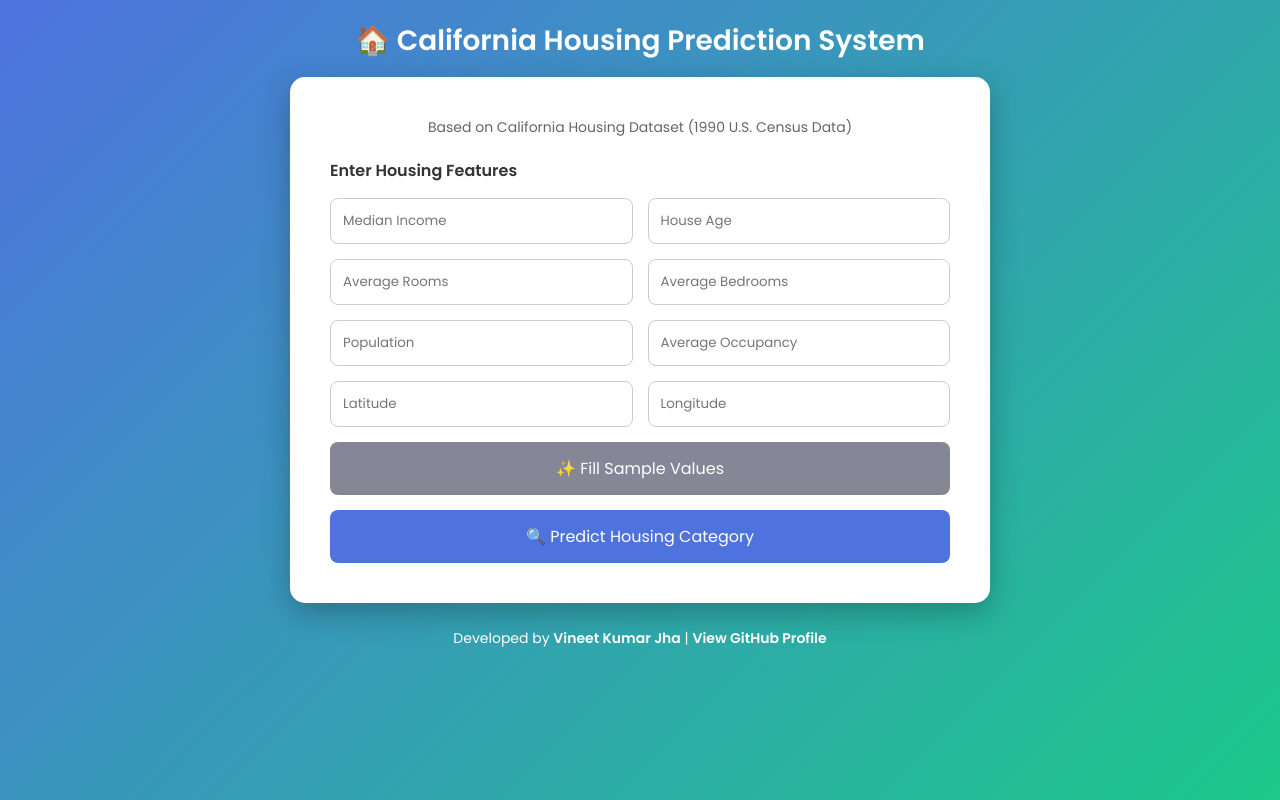
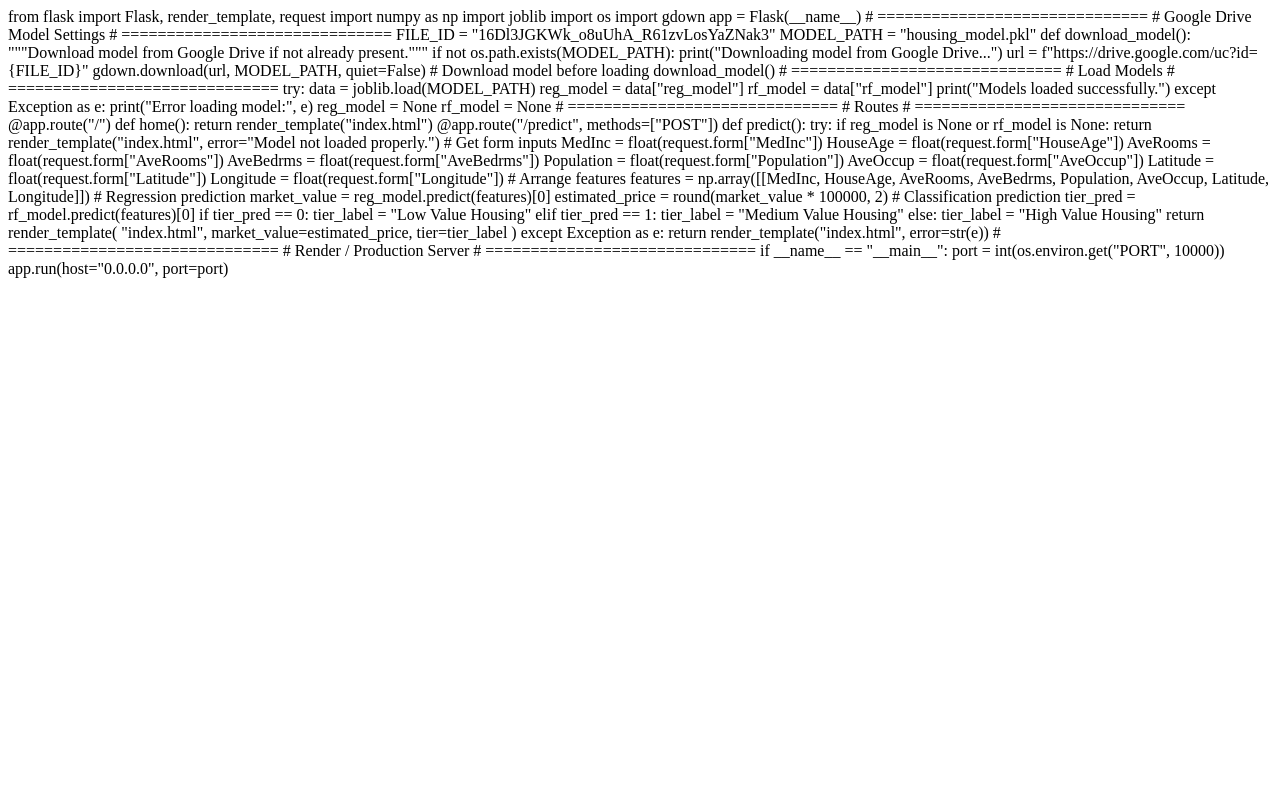
Before and after one commit to 2305100-Vineet/housing-web-app, a Flask app: page / in a window 1280 px wide. Run offline with Flask 3, Linux system fonts and the light colour scheme; parts of the project's set-up code (start-up, migrations or seed data) failed here and were passed over.

Commit message:
Update index.html

```diff
--- a/templates/index.html
+++ b/templates/index.html
@@ -1,246 +1,102 @@
-<!DOCTYPE html>
-<html lang="en">
-<head>
-    <meta charset="UTF-8">
-    <title>California Housing Prediction System</title>
-    <meta name="viewport" content="width=device-width, initial-scale=1.0">
+from flask import Flask, render_template, request
+import numpy as np
+import joblib
+import os
+import gdown
 
-    <link href="https://fonts.googleapis.com/css2?family=Poppins:wght@300;400;600&display=swap" rel="stylesheet">
+app = Flask(__name__)
 
-    <style>
-        * {
-            margin: 0;
-            padding: 0;
-            box-sizing: border-box;
-            font-family: 'Poppins', sans-serif;
-        }
+# ==============================
+# Google Drive Model Settings
+# ==============================
 
-        body {
-            background: linear-gradient(135deg, #4e73df, #1cc88a);
-            display: flex;
-            flex-direction: column;
-            align-items: center;
-            min-height: 100vh;
-            padding: 20px;
-        }
+FILE_ID = "16Dl3JGKWk_o8uUhA_R61zvLosYaZNak3"
+MODEL_PATH = "housing_model.pkl"
 
-        .page-title {
-            color: white;
-            font-size: 28px;
-            font-weight: 600;
-            margin-bottom: 15px;
-            text-align: center;
-        }
 
-        .container {
-            background: white;
-            padding: 40px;
-            border-radius: 15px;
-            width: 100%;
-            max-width: 700px;
-            box-shadow: 0 10px 30px rgba(0, 0, 0, 0.25);
-            animation: fadeIn 0.8s ease-in-out;
-        }
+def download_model():
+    """Download model from Google Drive if not already present."""
+    if not os.path.exists(MODEL_PATH):
+        print("Downloading model from Google Drive...")
+        url = f"https://drive.google.com/uc?id={FILE_ID}"
+        gdown.download(url, MODEL_PATH, quiet=False)
 
-        .subtitle {
-            text-align: center;
-            font-size: 14px;
-            color: #666;
-            margin-bottom: 20px;
-        }
 
-        .section-title {
-            font-weight: 600;
-            margin-bottom: 15px;
-            color: #333;
-        }
+# Download model before loading
+download_model()
 
-        form {
-            display: grid;
-            grid-template-columns: 1fr 1fr;
-            gap: 15px;
-        }
+# ==============================
+# Load Models
+# ==============================
 
-        input {
-            padding: 12px;
-            border-radius: 8px;
-            border: 1px solid #ccc;
-            transition: 0.3s;
-        }
+try:
+    data = joblib.load(MODEL_PATH)
+    reg_model = data["reg_model"]
+    rf_model = data["rf_model"]
+    print("Models loaded successfully.")
+except Exception as e:
+    print("Error loading model:", e)
+    reg_model = None
+    rf_model = None
 
-        input:focus {
-            border-color: #4e73df;
-            outline: none;
-        }
 
-        button {
-            grid-column: span 2;
-            padding: 14px;
-            background: #4e73df;
-            color: white;
-            border: none;
-            border-radius: 8px;
-            cursor: pointer;
-            font-size: 16px;
-            transition: 0.3s;
-        }
+# ==============================
+# Routes
+# ==============================
 
-        button:hover {
-            background: #2e59d9;
-        }
+@app.route("/")
+def home():
+    return render_template("index.html")
 
-        .sample-btn {
-            background: #858796;
-        }
 
-        .sample-btn:hover {
-            background: #6c757d;
-        }
+@app.route("/predict", methods=["POST"])
+def predict():
+    try:
+        if reg_model is None or rf_model is None:
+            return render_template("index.html", error="Model not loaded properly.")
 
-        .spinner {
-            display: none;
-            margin: 20px auto;
-            border: 6px solid #f3f3f3;
-            border-top: 6px solid #4e73df;
-            border-radius: 50%;
-            width: 50px;
-            height: 50px;
-            animation: spin 1s linear infinite;
-        }
+        # Get form inputs
+        MedInc = float(request.form["MedInc"])
+        HouseAge = float(request.form["HouseAge"])
+        AveRooms = float(request.form["AveRooms"])
+        AveBedrms = float(request.form["AveBedrms"])
+        Population = float(request.form["Population"])
+        AveOccup = float(request.form["AveOccup"])
+        Latitude = float(request.form["Latitude"])
+        Longitude = float(request.form["Longitude"])
 
-        @keyframes spin {
-            0% { transform: rotate(0deg); }
-            100% { transform: rotate(360deg); }
-        }
+        # Arrange features
+        features = np.array([[MedInc, HouseAge, AveRooms, AveBedrms,
+                              Population, AveOccup, Latitude, Longitude]])
 
-        .result {
-            margin-top: 20px;
-            padding: 20px;
-            border-radius: 10px;
-            background: #eafaf1;
-            color: #155724;
-            text-align: center;
-            font-weight: 500;
-            animation: fadeResult 0.8s ease-in-out;
-        }
+        # Regression prediction
+        market_value = reg_model.predict(features)[0]
+        estimated_price = round(market_value * 100000, 2)
 
-        .error {
-            margin-top: 20px;
-            padding: 20px;
-            border-radius: 10px;
-            background: #fdecea;
-            color: #b71c1c;
-            text-align: center;
-        }
+        # Classification prediction
+        tier_pred = rf_model.predict(features)[0]
 
-        footer {
-            margin-top: 25px;
-            color: white;
-            text-align: center;
-            font-size: 14px;
-        }
+        if tier_pred == 0:
+            tier_label = "Low Value Housing"
+        elif tier_pred == 1:
+            tier_label = "Medium Value Housing"
+        else:
+            tier_label = "High Value Housing"
 
-        footer a {
-            color: #fff;
-            font-weight: 600;
-            text-decoration: none;
-        }
+        return render_template(
+            "index.html",
+            market_value=estimated_price,
+            tier=tier_label
+        )
 
-        footer a:hover {
-            text-decoration: underline;
-        }
+    except Exception as e:
+        return render_template("index.html", error=str(e))
 
-        @keyframes fadeIn {
-            from { opacity: 0; transform: translateY(20px); }
-            to { opacity: 1; transform: translateY(0); }
-        }
 
-        @keyframes fadeResult {
-            from { opacity: 0; transform: scale(0.95); }
-            to { opacity: 1; transform: scale(1); }
-        }
+# ==============================
+# Render / Production Server
+# ==============================
 
-        @media(max-width: 600px) {
-            form {
-                grid-template-columns: 1fr;
-            }
-            button {
-                grid-column: span 1;
-            }
-        }
-    </style>
-
-    <script>
-        function showSpinner() {
-            document.getElementById("spinner").style.display = "block";
-        }
-
-        function fillSample() {
-            document.getElementsByName("MedInc")[0].value = 5;
-            document.getElementsByName("HouseAge")[0].value = 25;
-            document.getElementsByName("AveRooms")[0].value = 6;
-            document.getElementsByName("AveBedrms")[0].value = 1;
-            document.getElementsByName("Population")[0].value = 800;
-            document.getElementsByName("AveOccup")[0].value = 3;
-            document.getElementsByName("Latitude")[0].value = 34;
-            document.getElementsByName("Longitude")[0].value = -118;
-        }
-    </script>
-</head>
-
-<body>
-
-<div class="page-title">
-    🏠 California Housing Prediction System
-</div>
-
-<div class="container">
-
-    <div class="subtitle">
-        Based on California Housing Dataset (1990 U.S. Census Data)
-    </div>
-
-    <div class="section-title">
-        Enter Housing Features
-    </div>
-
-    <form action="/predict" method="POST" onsubmit="showSpinner()">
-        <input type="number" step="any" name="MedInc" placeholder="Median Income" required>
-        <input type="number" step="any" name="HouseAge" placeholder="House Age" required>
-        <input type="number" step="any" name="AveRooms" placeholder="Average Rooms" required>
-        <input type="number" step="any" name="AveBedrms" placeholder="Average Bedrooms" required>
-        <input type="number" step="any" name="Population" placeholder="Population" required>
-        <input type="number" step="any" name="AveOccup" placeholder="Average Occupancy" required>
-        <input type="number" step="any" name="Latitude" placeholder="Latitude" required>
-        <input type="number" step="any" name="Longitude" placeholder="Longitude" required>
-
-        <button type="button" class="sample-btn" onclick="fillSample()">✨ Fill Sample Values</button>
-        <button type="submit">🔍 Predict Housing Category</button>
-    </form>
-
-    <div class="spinner" id="spinner"></div>
-
-    {% if market_value %}
-        <div class="result">
-            <p><strong>Estimated Market Value:</strong> ${{ market_value }}</p>
-            <p><strong>Predicted Category:</strong> {{ tier }}</p>
-        </div>
-    {% endif %}
-
-    {% if error %}
-        <div class="error">
-            {{ error }}
-        </div>
-    {% endif %}
-
-</div>
-
-<footer>
-    Developed by <strong>Vineet Kumar Jha</strong> |
-    <a href="https://github.com/2305100-Vineet" target="_blank">
-        View GitHub Profile
-    </a>
-</footer>
-
-</body>
-</html>
+if __name__ == "__main__":
+    port = int(os.environ.get("PORT", 10000))
+    app.run(host="0.0.0.0", port=port)
```
